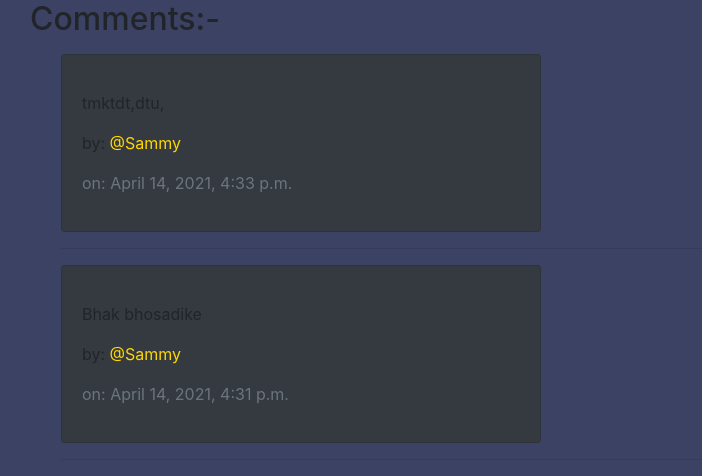
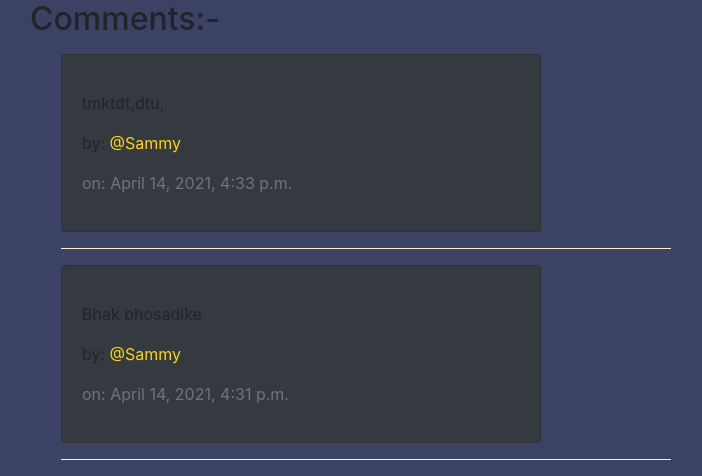
Before and after one commit to Kiran-Sawant/StarSocial, a Django app: a page that uses star_social/posts/templates/posts/post_detail.html in a window 1280 px wide. Shown: the part 251-727 px from the top of the page, without its empty margins (70-772 px from the left). Run offline with Django 3.2, Linux system fonts and the light colour scheme; data comes from the database, SQL or seed files in the repository; some libraries are stand-ins or nearby versions.

Commit message:
added comments

```diff
--- a/star_social/posts/templates/posts/post_detail.html
+++ b/star_social/posts/templates/posts/post_detail.html
@@ -10,8 +10,10 @@
     <!-- Comments block -->
     <div class="container">
         <h2>Comments:-</h2>
-        <div class="container ml-3 mt-3" style="width: 50rem;">
+        <div class="container ml-3 mt-3" style="width: 40rem;">
             {% for comment in object_list %}
+
+                <!-- Comment card -->
                 <div class="card bg-dark" style="width: 30em;">
                     <div class="card-body">
                         <p class="card-text">{{ comment.text|safe|linebreaks }}</p>
@@ -19,15 +21,16 @@
                         <p class="text-muted">on: {{ comment.created_on }}</p>
 
                         {% if user.is_authenticated and comment.author == user %}
-                            <a href="{% url 'posts:remove_comment' pk=comment.pk %}" class="card-link text-danger" style="float:right">Delete</a>
+                            <a href="{% url 'posts:remove_comment' pk=comment.pk %}" class="card-link text-danger mr-2" style="float:right">Delete</a>
                         {% endif %}
                     </div>
                 </div>   <!--card end-->
-                    <hr>
+                    <hr style="border-color: blanchedalmond;">
                     {% empty %}
                     <h2>Be first to comment!</h2>
 
             {% endfor %}
+
             <!-- Django pagination -->
             {% if is_paginated %}
                 {% if page_obj.has_previous %}
```
